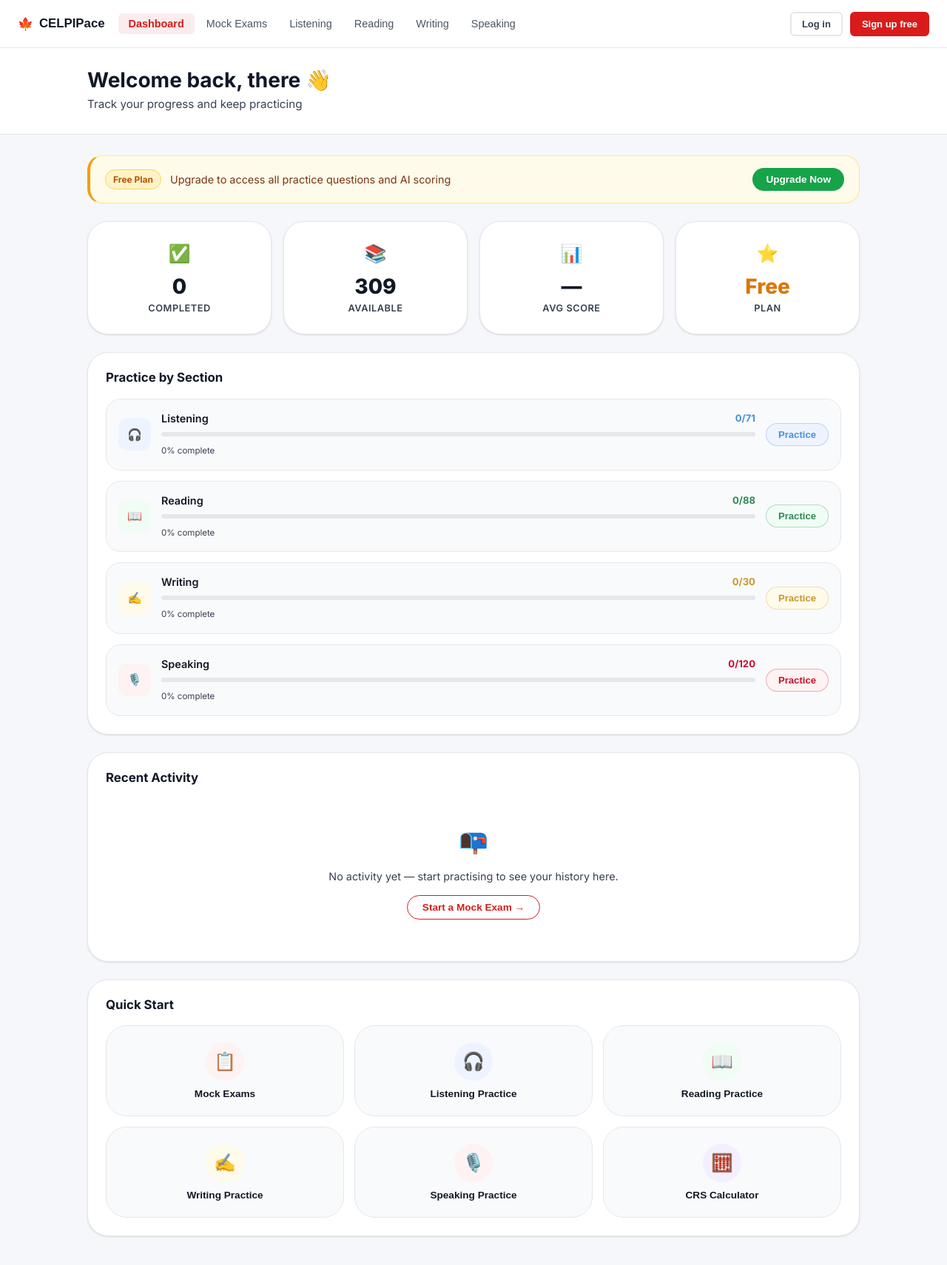
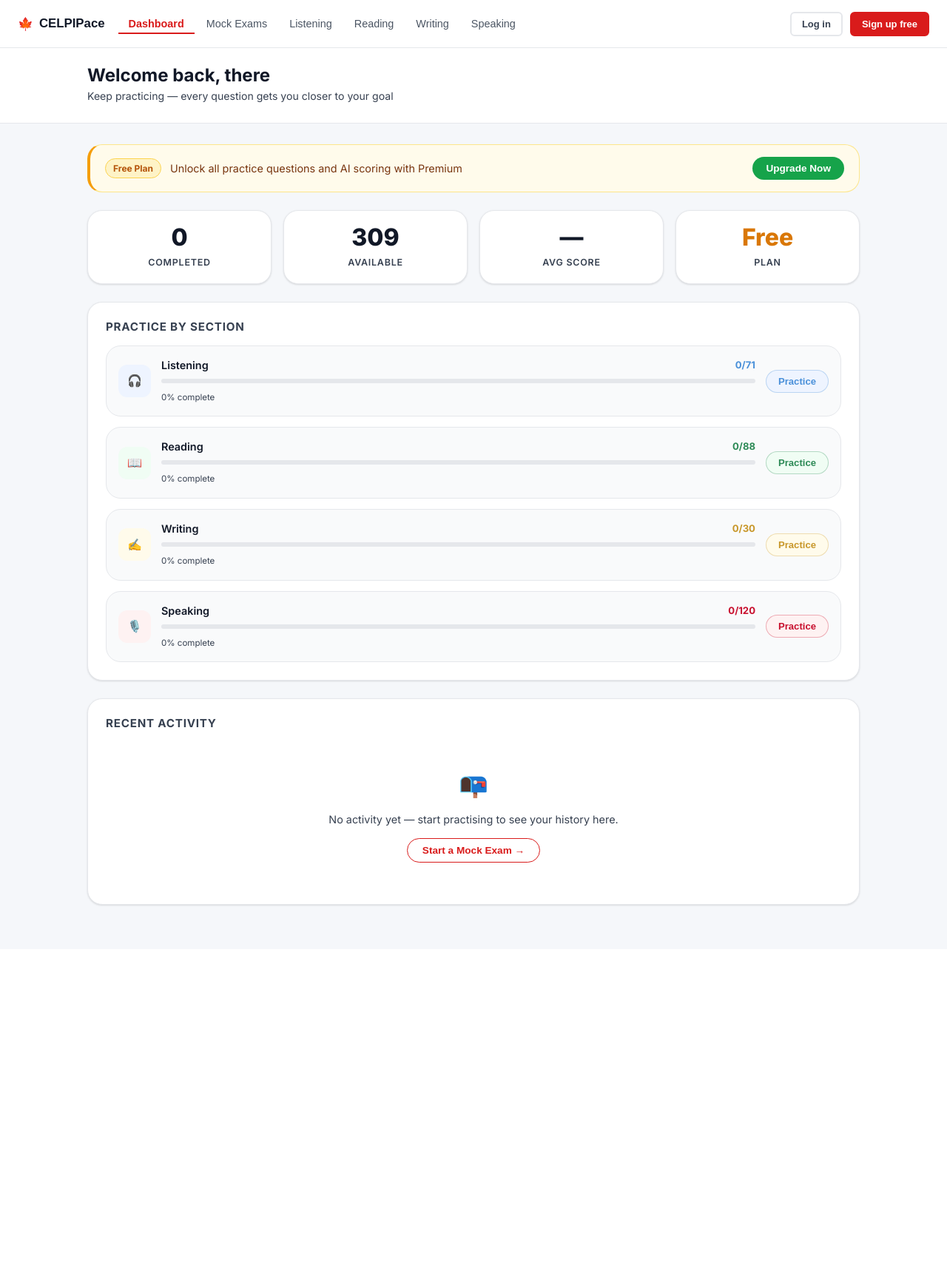
Before and after one commit to clintviegas/celpipace, a React (Vite) app: page /dashboard in a window 1280 px wide. Shown: the top 1710 px of the page at 74% size. After the commit the page ends 1283 px from the top, so only its background shows below. Built offline with nearby package versions, Linux system fonts and the light colour scheme.

Commit message:
UI modernization: clean navbar dropdown, simplified dashboard, CSS polish

```diff
--- a/src/components/DashboardNavbar.jsx
+++ b/src/components/DashboardNavbar.jsx
@@ -59,7 +59,7 @@
           {user ? (
             <>
               <button className="dbn-upgrade-btn" onClick={() => navigate('/pricing')}>
-                ⭐ Upgrade
+                Upgrade
               </button>
               <div className="dbn-user">
                 {user.user_metadata?.avatar_url
--- a/src/components/Navbar.jsx
+++ b/src/components/Navbar.jsx
@@ -1,4 +1,4 @@
-import { useState, useEffect, useRef } from 'react'
+import { useState, useEffect, useRef, useCallback } from 'react'
 import { useNavigate, useLocation } from 'react-router-dom'
 import { useAuth } from '../context/AuthContext'
 
@@ -194,6 +194,50 @@
   )
 }
 
+/* ── User avatar dropdown ── */
+function UserMenu({ user, signOut }) {
+  const [open, setOpen] = useState(false)
+  const ref = useRef(null)
+  const navigate = useNavigate()
+
+  const initials = user?.user_metadata?.full_name
+    ? user.user_metadata.full_name.split(' ').map(n => n[0]).join('').toUpperCase().slice(0, 2)
+    : user?.email?.[0]?.toUpperCase() ?? '?'
+
+  const firstName = user?.user_metadata?.full_name?.split(' ')[0] ?? user?.email?.split('@')[0]
+
+  useEffect(() => {
+    if (!open) return
+    const handler = (e) => { if (ref.current && !ref.current.contains(e.target)) setOpen(false) }
+    document.addEventListener('mousedown', handler)
+    return () => document.removeEventListener('mousedown', handler)
+  }, [open])
+
+  return (
+    <div ref={ref} className="nav-user-menu-wrap">
+      <button className="nav-user-chip" onClick={() => setOpen(v => !v)}>
+        {user.user_metadata?.avatar_url
+          ? <img className="nav-user-avatar" src={user.user_metadata.avatar_url} alt={initials} />
+          : <div className="nav-user-initials">{initials}</div>
+        }
+        <span>{firstName}</span>
+        <span className="nav-user-chevron" style={{ transform: open ? 'rotate(180deg)' : 'none' }}>▾</span>
+      </button>
+      {open && (
+        <div className="nav-user-menu">
+          <button className="nav-user-menu-item" onClick={() => { navigate('/dashboard'); setOpen(false) }}>
+            <span className="nav-user-menu-icon">▣</span> Dashboard
+          </button>
+          <div className="nav-user-menu-divider" />
+          <button className="nav-user-menu-item nav-user-menu-item--danger" onClick={() => { signOut(); setOpen(false) }}>
+            <span className="nav-user-menu-icon">↩</span> Sign out
+          </button>
+        </div>
+      )}
+    </div>
+  )
+}
+
 export default function Navbar({ onSignIn }) {
   const [scrolled, setScrolled] = useState(false)
   const [menuOpen, setMenuOpen] = useState(false)
@@ -209,16 +253,10 @@
   }, [])
 
   const currentPath = location.pathname.replace('/', '') || 'home'
-  const isApp = ['practice','tips','scores','calculator','exam','listening','reading','writing','speaking','learn'].includes(currentPath)
-
-  const initials = user?.user_metadata?.full_name
-    ? user.user_metadata.full_name.split(' ').map(n => n[0]).join('').toUpperCase().slice(0, 2)
-    : user?.email?.[0]?.toUpperCase() ?? '?'
-
   const activeId = currentPath
 
   return (
-    <nav className={`navbar${scrolled || isApp ? ' scrolled' : ''}`}>
+    <nav className={`navbar${scrolled ? ' scrolled' : ''}`}>
       <div className="nav-inner">
         {/* Logo */}
         <button className="nav-logo" onClick={() => navigate('/')} style={{ background: 'none', border: 'none', cursor: 'pointer', padding: 0 }}>
@@ -242,23 +280,7 @@
         {/* Auth actions */}
         <div className="nav-actions">
           {user ? (
-            <div style={{ display: 'flex', alignItems: 'center', gap: 12 }}>
-              <button
-                className="nav-dashboard-btn"
-                onClick={() => navigate('/dashboard')}
-                title="Go to Dashboard"
-              >
-                📊 Dashboard
-              </button>
-              <div className="nav-user-chip">
-                {user.user_metadata?.avatar_url
-                  ? <img className="nav-user-avatar" src={user.user_metadata.avatar_url} alt={initials} />
-                  : <div className="nav-user-initials">{initials}</div>
-                }
-                {user.user_metadata?.full_name?.split(' ')[0] ?? user.email?.split('@')[0]}
-              </div>
-              <button className="nav-signout-btn" onClick={signOut}>Sign out</button>
-            </div>
+            <UserMenu user={user} signOut={signOut} />
           ) : (
             <>
               <button className="btn btn-outline" onClick={onSignIn}>Log in</button>
--- a/src/pages/DashboardPage.jsx
+++ b/src/pages/DashboardPage.jsx
@@ -7,15 +7,6 @@
   { key: 'reading',   label: 'Reading',   icon: '📖', color: '#2D8A56', colorLight: '#F0FDF4', done: 0, total: 88 },
   { key: 'writing',   label: 'Writing',   icon: '✍️',  color: '#C8972A', colorLight: '#FFFBEB', done: 0, total: 30 },
   { key: 'speaking',  label: 'Speaking',  icon: '🎙️', color: '#C8102E', colorLight: '#FEF2F2', done: 0, total: 120 },
-]
-
-const QUICK_START = [
-  { label: 'Mock Exams',         icon: '📋', color: '#C8102E', colorLight: '#FEF2F2', page: 'exam'      },
-  { label: 'Listening Practice', icon: '🎧', color: '#4A90D9', colorLight: '#EEF4FF', page: 'listening' },
-  { label: 'Reading Practice',   icon: '📖', color: '#2D8A56', colorLight: '#F0FDF4', page: 'reading'   },
-  { label: 'Writing Practice',   icon: '✍️',  color: '#C8972A', colorLight: '#FFFBEB', page: 'writing'   },
-  { label: 'Speaking Practice',  icon: '🎙️', color: '#C8102E', colorLight: '#FEF2F2', page: 'speaking'  },
-  { label: 'CRS Calculator',     icon: '🧮', color: '#6B4FAF', colorLight: '#F3EFFF', page: 'calculator' },
 ]
 
 const DashboardPage = () => {
@@ -36,10 +27,8 @@
       {/* ── Welcome ── */}
       <div className="db-welcome-bar">
         <div className="db-welcome-inner">
-          <div>
-            <h1 className="db-welcome-title">Welcome back, {firstName} 👋</h1>
-            <p className="db-welcome-sub">Track your progress and keep practicing</p>
-          </div>
+          <h1 className="db-welcome-title">Welcome back, {firstName}</h1>
+          <p className="db-welcome-sub">Keep practicing — every question gets you closer to your goal</p>
         </div>
       </div>
 
@@ -56,7 +45,7 @@
             <div className="db-upgrade-banner-left">
               <span className="db-upgrade-plan-tag">Free Plan</span>
               <span className="db-upgrade-banner-text">
-                Upgrade to access all practice questions and AI scoring
+                Unlock all practice questions and AI scoring with Premium
               </span>
             </div>
             <button className="db-upgrade-btn" onClick={() => navigate('/pricing')}>
@@ -68,10 +57,10 @@
         {/* ── Stat Tiles ── */}
         <div className="db-stat-tiles">
           {[
-            { icon: '✅', value: totalDone,      label: 'Completed'  },
-            { icon: '📚', value: totalAvailable, label: 'Available'  },
-            { icon: '📊', value: '—',            label: 'Avg Score'  },
-            { icon: '⭐', value: isPremium ? 'Premium' : 'Free', label: 'Plan', dim: !isPremium },
+            { value: totalDone,      label: 'Completed'  },
+            { value: totalAvailable, label: 'Available'  },
+            { value: '—',            label: 'Avg Score'  },
+            { value: isPremium ? 'Premium' : 'Free', label: 'Plan', dim: !isPremium },
           ].map((tile, i) => (
             <motion.div
               key={tile.label}
@@ -80,7 +69,6 @@
               animate={{ opacity: 1, y: 0 }}
               transition={{ duration: 0.3, delay: i * 0.07 }}
             >
-              <div className="db-stat-tile-icon">{tile.icon}</div>
               <div className={`db-stat-tile-value${tile.dim ? ' db-stat-tile-value--dim' : ''}`}>
                 {tile.value}
               </div>
@@ -149,29 +137,6 @@
           </div>
         </section>
 
-        {/* ── Quick Start ── */}
-        <section className="db-section">
-          <h2 className="db-section-title">Quick Start</h2>
-          <div className="db-quick-grid">
-            {QUICK_START.map((q, i) => (
-              <motion.button
-                key={q.label}
-                className="db-quick-card"
-                onClick={() => navigate('/' + q.page)}
-                initial={{ opacity: 0, y: 14 }}
-                animate={{ opacity: 1, y: 0 }}
-                transition={{ duration: 0.3, delay: 0.15 + i * 0.06 }}
-                whileHover={{ y: -4, boxShadow: '0 8px 24px rgba(0,0,0,0.1)' }}
-              >
-                <div className="db-quick-icon" style={{ background: q.colorLight, color: q.color }}>
-                  {q.icon}
-                </div>
-                <span className="db-quick-label">{q.label}</span>
-              </motion.button>
-            ))}
-          </div>
-        </section>
-
       </div>
     </main>
   )
```
Also changed, not shown: src/index.css.
